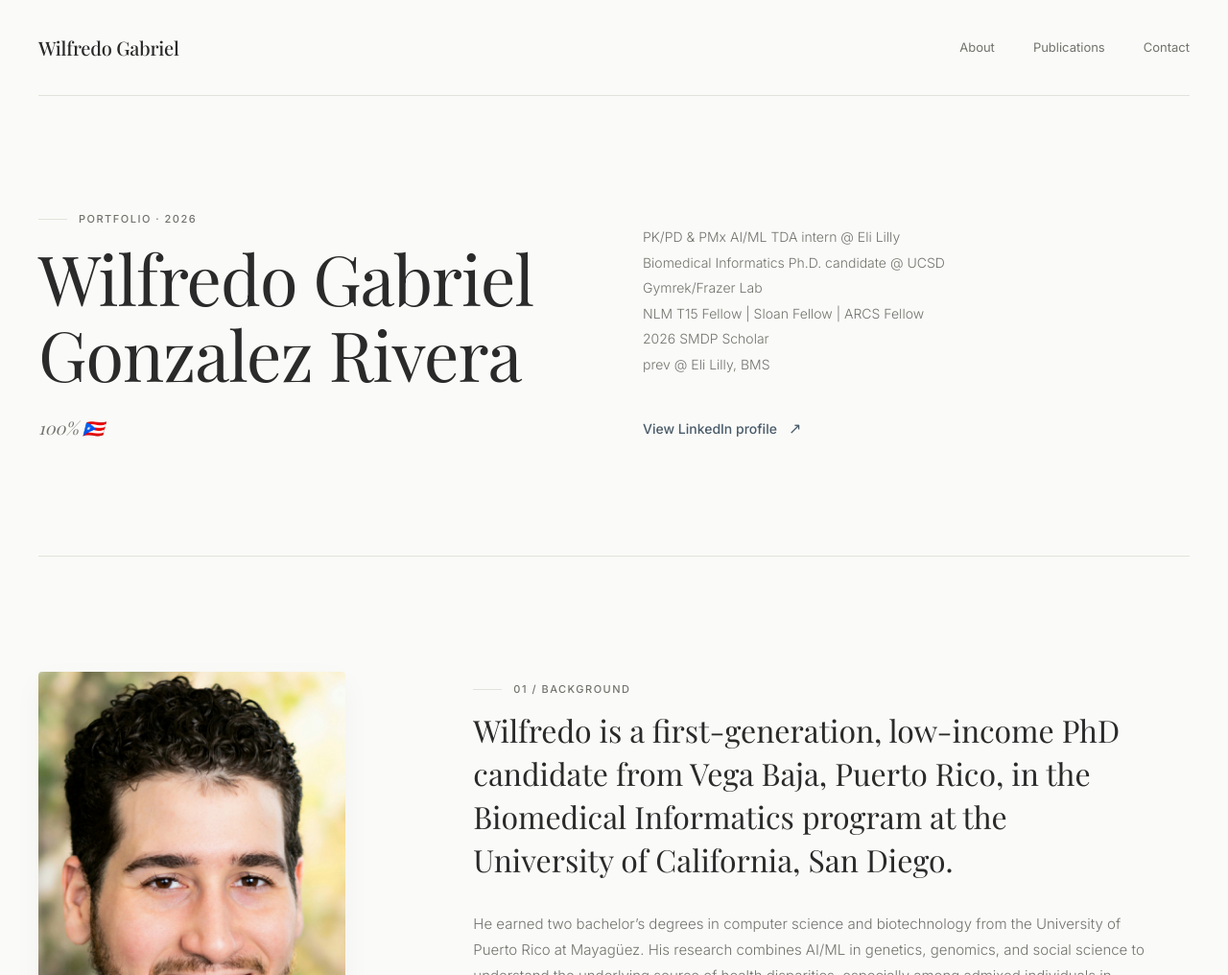
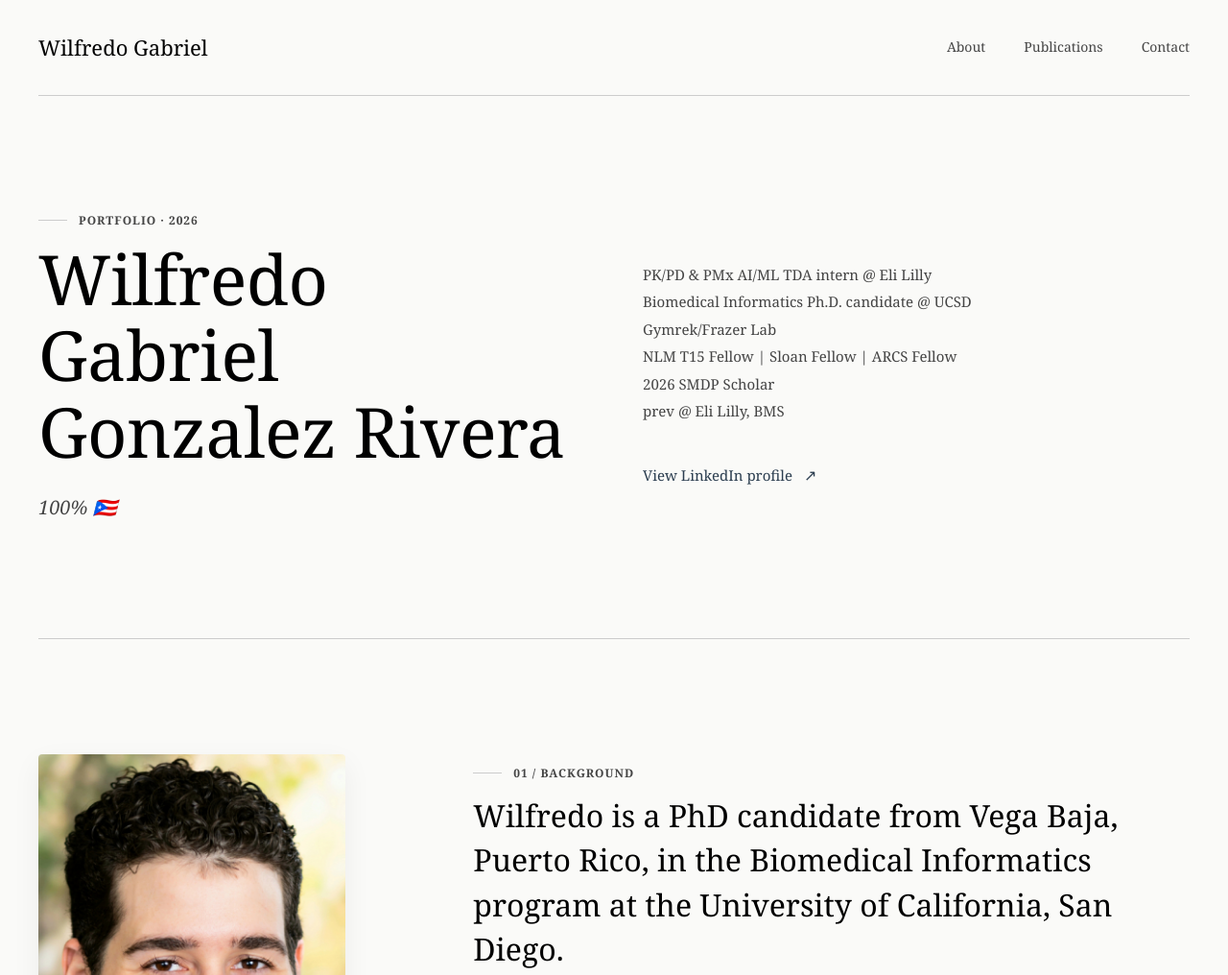
Before and after one commit to wgonzalezrivera/wilfredogabrielgonzalezrivera, a plain HTML site: page index.html in a window 1280 px wide. Shown: the top 1016 px of the page at 96% size. Drawn offline with nearby package versions, Linux system fonts and the light colour scheme; a web font is replaced by a local one.

Commit message:
update webpage

```diff
--- a/index.html
+++ b/index.html
@@ -6,22 +6,19 @@
   <meta name="theme-color" content="#FAFAF8">
   <meta name="description" content="The portfolio of Wilfredo Gabriel Gonzalez Rivera.">
   <title>Wilfredo Gabriel Gonzalez Rivera — Portfolio</title>
-  <link rel="preconnect" href="https://fonts.googleapis.com">
-  <link rel="preconnect" href="https://fonts.gstatic.com" crossorigin>
-  <!-- Elegant Font Pairing: Playfair Display for headings, Inter for body text -->
-  <link href="https://fonts.googleapis.com/css2?family=Inter:wght@300;400;500&family=Playfair+Display:ital,wght@0,400;0,500;0,600;1,400;1,500&display=swap" rel="stylesheet">
   <style>
     :root {
       color-scheme: light;
       --bg-main: #FAFAF8;
       --bg-alt: #F2F2EE;
-      --text-main: #2A2A2A;
-      --text-muted: #73736E;
-      --border-color: #E2E2DD;
-      --accent: #4A5C6A; /* Sophisticated slate blue */
+      --text-main: #000000; /* Solid Black */
+      --text-muted: #444444; /* Darker gray for better contrast */
+      --border-color: #CCCCCC;
+      --accent: #2C3E50; /* Deep slate */
 
-      --font-heading: 'Playfair Display', serif;
-      --font-body: 'Inter', sans-serif;
+      /* Classic Georgia Font */
+      --font-heading: Georgia, 'Times New Roman', Times, serif;
+      --font-body: Georgia, 'Times New Roman', Times, serif;
     }
 
     * { box-sizing: border-box; }
@@ -42,9 +39,9 @@
     /* Small overline text */
     .eyebrow {
       font-family: var(--font-body);
-      font-size: 11px;
-      font-weight: 500;
-      letter-spacing: 1.5px;
+      font-size: 12px;
+      font-weight: bold;
+      letter-spacing: 1px;
       text-transform: uppercase;
       color: var(--text-muted);
       margin-bottom: 12px;
@@ -64,14 +61,13 @@
     }
     .wordmark {
       font-family: var(--font-heading);
-      font-size: 20px;
-      font-weight: 500;
-      letter-spacing: -0.2px;
+      font-size: 22px;
+      font-weight: normal;
+      letter-spacing: 0;
     }
     .nav { display: flex; align-items: center; gap: 40px; }
     .nav a {
-      font-size: 13px;
-      font-weight: 400;
+      font-size: 14px;
       color: var(--text-muted);
       transition: color 0.3s ease;
     }
@@ -88,24 +84,22 @@
     h1 {
       font-family: var(--font-heading);
       font-size: clamp(42px, 6vw, 72px);
-      font-weight: 400;
+      font-weight: normal;
       line-height: 1.1;
-      letter-spacing: -1px;
+      letter-spacing: -0.5px;
       margin: 0 0 24px 0;
       color: var(--text-main);
     }
     .hero-aside p {
       font-size: 20px;
-      font-weight: 300;
       color: var(--text-main);
       margin: 0 0 24px;
     }
     .hero-tags {
-      font-size: 14px;
+      font-size: 15px;
       line-height: 1.9;
       color: var(--text-muted);
       margin-bottom: 40px;
-      font-weight: 300;
     }
 
     /* Elegant Link Style */
@@ -113,8 +107,7 @@
       display: inline-flex;
       align-items: center;
       gap: 12px;
-      font-size: 14px;
-      font-weight: 500;
+      font-size: 15px;
       color: var(--accent);
       border-bottom: 1px solid transparent;
       padding-bottom: 4px;
@@ -142,29 +135,28 @@
       max-width: 320px;
       aspect-ratio: 3/4;
       object-fit: cover;
-      border-radius: 4px; /* Subtle elegant curve */
-      box-shadow: 0 10px 30px rgba(0,0,0,0.04); /* Soft shadow */
+      border-radius: 4px;
+      box-shadow: 0 10px 30px rgba(0,0,0,0.06);
     }
     .about h2 {
       font-family: var(--font-heading);
-      font-size: 32px;
-      font-weight: 400;
+      font-size: 34px;
+      font-weight: normal;
       margin: 0;
     }
     .about-copy { max-width: 700px; padding-top: 10px; }
     .about-copy p.lead {
       font-family: var(--font-heading);
       font-size: clamp(24px, 3vw, 32px);
-      line-height: 1.4;
+      line-height: 1.45;
       margin: 0 0 30px;
       color: var(--text-main);
     }
     .about-copy p.body-text {
-      font-size: 15px;
+      font-size: 16px;
       line-height: 1.8;
       color: var(--text-muted);
       margin: 0 0 20px;
-      font-weight: 300;
     }
 
     /* Publications Section */
@@ -176,7 +168,7 @@
     .pub-band h2 {
       font-family: var(--font-heading);
       font-size: clamp(36px, 4vw, 48px);
-      font-weight: 400;
+      font-weight: normal;
       margin: 0 0 60px 0;
     }
     .pub-list {
@@ -193,25 +185,23 @@
       transition: background-color 0.4s ease;
     }
     .pub-item:hover {
-      background-color: rgba(255,255,255,0.4);
+      background-color: rgba(255,255,255,0.6);
     }
     .pub-item .date {
-      font-size: 13px;
+      font-size: 14px;
       color: var(--text-muted);
-      font-weight: 400;
     }
     .pub-item h3 {
       font-family: var(--font-heading);
       margin: 0;
-      font-size: 20px;
-      font-weight: 500;
+      font-size: 22px;
+      font-weight: normal;
       line-height: 1.4;
       max-width: 700px;
     }
     .pub-item .link-out {
       color: var(--accent);
-      font-size: 13px;
-      font-weight: 500;
+      font-size: 14px;
       display: flex;
       align-items: center;
       gap: 8px;
@@ -231,7 +221,7 @@
     .contact h2 {
       font-family: var(--font-heading);
       font-size: clamp(40px, 6vw, 64px);
-      font-weight: 400;
+      font-weight: normal;
       margin: 0 0 40px;
     }
 
@@ -241,7 +231,7 @@
       display: flex;
       justify-content: space-between;
       align-items: center;
-      font-size: 12px;
+      font-size: 13px;
       color: var(--text-muted);
     }
     footer a:hover { color: var(--text-main); }
@@ -269,7 +259,7 @@
     @media (max-width: 600px) {
       .shell { width: calc(100% - 40px); }
       .nav { gap: 20px; }
-      .nav a:nth-child(2) { display: none; } /* Hide 'Publications' on small screens for space */
+      .nav a:nth-child(2) { display: none; }
       h1 { font-size: 40px; }
       .contact { padding: 80px 0; }
     }
@@ -292,7 +282,7 @@
       <div class="reveal">
         <div class="eyebrow">Portfolio · 2026</div>
         <h1 id="intro-title">Wilfredo Gabriel<br>Gonzalez Rivera</h1>
-        <p style="font-size: 18px; color: var(--text-muted); font-family: var(--font-heading); font-style: italic;">
+        <p style="font-size: 20px; color: var(--text-muted); font-family: var(--font-heading); font-style: italic;">
           100% 🇵🇷
         </p>
       </div>
@@ -317,7 +307,7 @@
       </div>
       <div class="about-copy">
         <div class="eyebrow">01 / Background</div>
-        <p class="lead">Wilfredo is a first-generation, low-income PhD candidate from Vega Baja, Puerto Rico, in the Biomedical Informatics program at the University of California, San Diego.</p>
+        <p class="lead">Wilfredo is a PhD candidate from Vega Baja, Puerto Rico, in the Biomedical Informatics program at the University of California, San Diego.</p>
 
         <p class="body-text">He earned two bachelor’s degrees in computer science and biotechnology from the University of Puerto Rico at Mayagüez. His research combines AI/ML in genetics, genomics, and social science to understand the underlying source of health disparities, especially among admixed individuals in genetic studies.</p>
 
```
